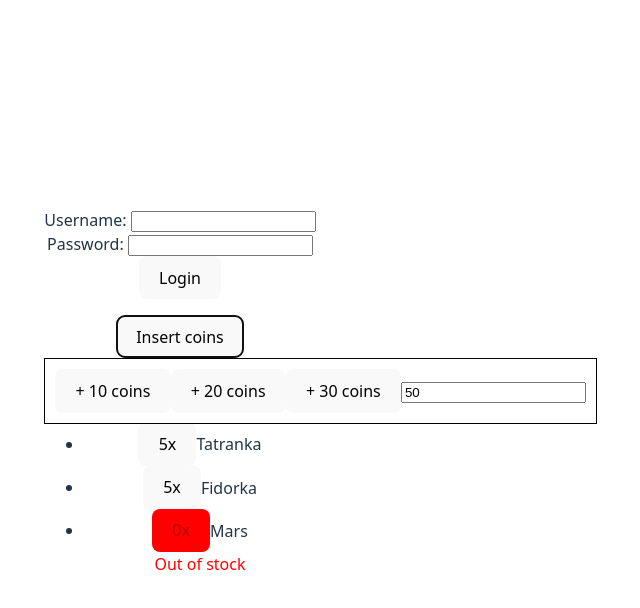
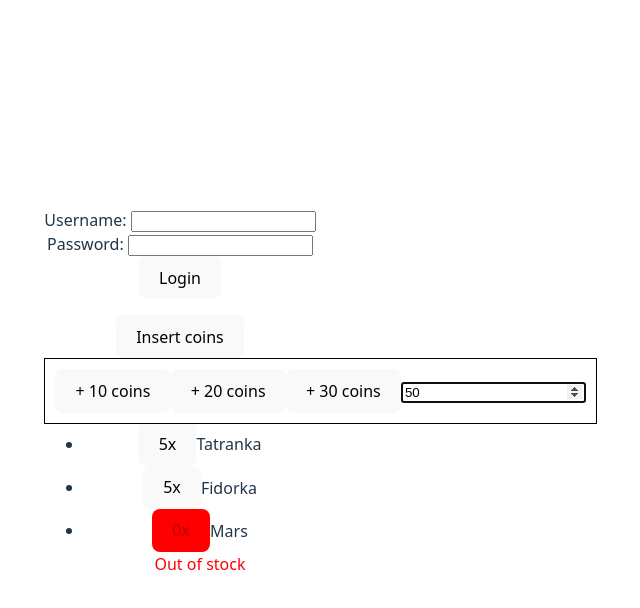
Before and after one commit to MartinNuc/react-course-feb-2026, a React (Vite) app: page / in a window 1280 px wide. Both pictures are taken after a click on the button "Insert coins". Shown: the top 608 px of the page, without its empty margins (460-1100 px from the left). Built offline with nearby package versions, Linux system fonts and the light colour scheme.

Commit message:
autofocus charge coin input

```diff
--- /dev/null
+++ b/src/ChargeCoinInput.tsx
@@ -0,0 +1,25 @@
+import { useEffect, useRef, useState } from "react";
+
+type Props = {
+    onAddCoins: (amount: number) => void;
+}
+
+export function ChargeCoinInput({onAddCoins} : Props) {
+    const ref = useRef<HTMLInputElement>(null);
+    const [customCoinCharge, setCustomCoinCharge] = useState(50);
+
+    useEffect(() => {
+        ref.current?.focus();
+    }, []);
+
+    function handleCustomCoinChargeKeyDown(e: React.KeyboardEvent) {
+        if (e.key !== 'Enter') {
+            return;
+        }
+
+        onAddCoins(customCoinCharge);
+        setCustomCoinCharge(50);
+    }
+
+    return <input ref={ref} type="number" value={customCoinCharge} onChange={(e) => setCustomCoinCharge(+e.target.value)} onKeyDown={handleCustomCoinChargeKeyDown} />
+}
--- a/src/VendingMachine.tsx
+++ b/src/VendingMachine.tsx
@@ -1,6 +1,7 @@
 import { useState } from 'react';
 import { VendingItem } from './VendingItem';
 import { DropdownComponent } from './DropdownComponent';
+import { ChargeCoinInput } from './ChargeCoinInput';
 
 type Item = {
     id: number;
@@ -23,7 +24,7 @@ export function VendingMachine() {
     const [cart, setCart] = useState<Item[]>([]);
     const [coins, setCoins] = useState(0);
 
-    const [customCoinCharge, setCustomCoinCharge] = useState(50);
+
 
     function handleSelect(selectedId: Item['id']) {
         const addedItem = itemOptions.find(item => item.item.id === selectedId)?.item;
@@ -36,15 +37,6 @@ export function VendingMachine() {
         setCoins(coins + addedCoins);
     }
 
-    function handleCustomCoinChargeKeyDown(e: React.KeyboardEvent) {
-        if (e.key !== 'Enter') {
-            return;
-        }
-
-        addCoins(customCoinCharge);
-        setCustomCoinCharge(50);
-    }
-
     const totalPrice = cart.map(item => item.price).reduce((acc, curr) => acc + curr, 0);
 
     return (
@@ -53,7 +45,7 @@ export function VendingMachine() {
                 <button onClick={() => addCoins(10)}>+ 10 coins</button>
                 <button onClick={() => addCoins(20)}>+ 20 coins</button>
                 <button onClick={() => addCoins(30)}>+ 30 coins</button>
-                <input type="number" value={customCoinCharge} onChange={(e) => setCustomCoinCharge(+e.target.value)} onKeyDown={handleCustomCoinChargeKeyDown} />
+                <ChargeCoinInput onAddCoins={addCoins} />
             </DropdownComponent>
 
             <div>Coins: {coins},-</div>
```
